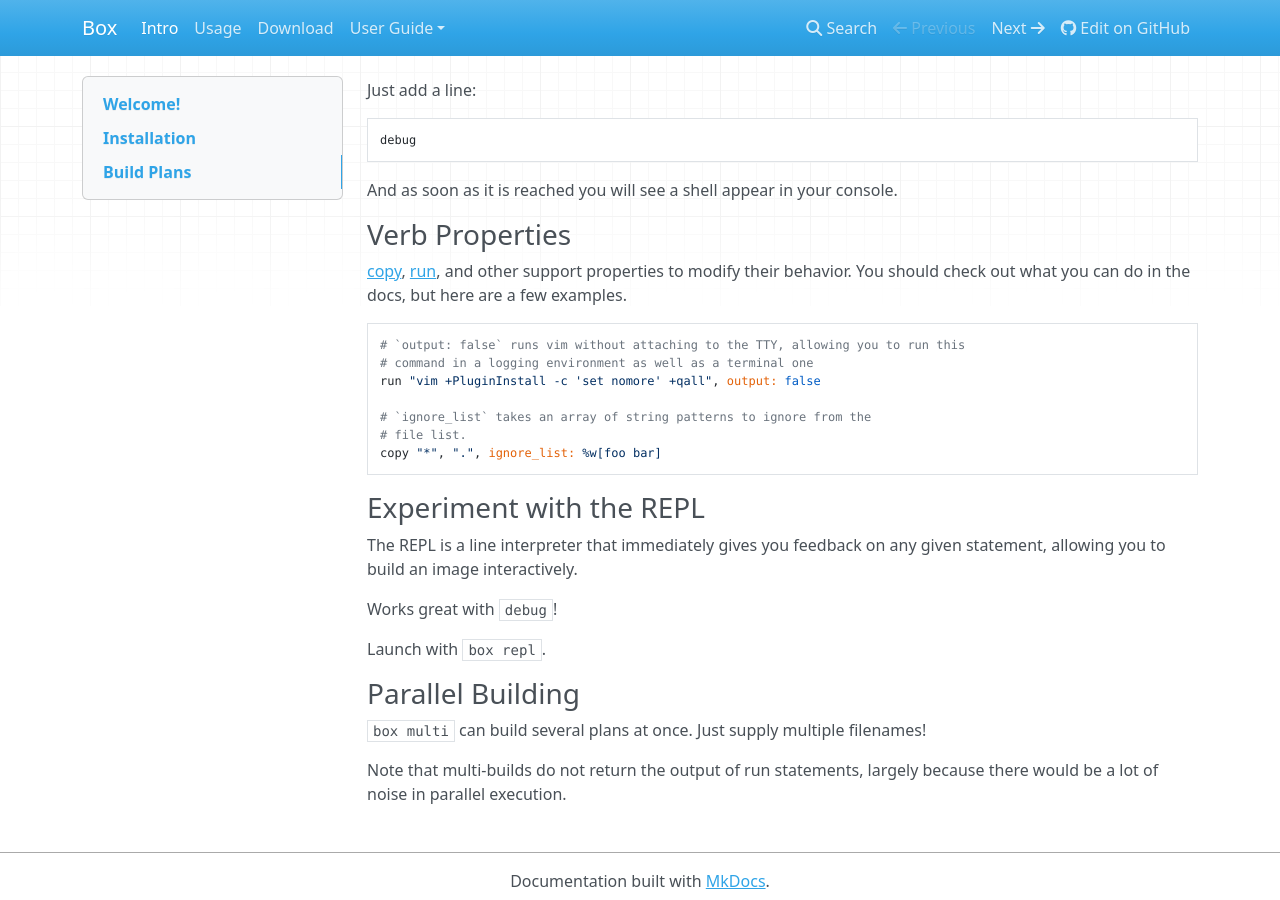
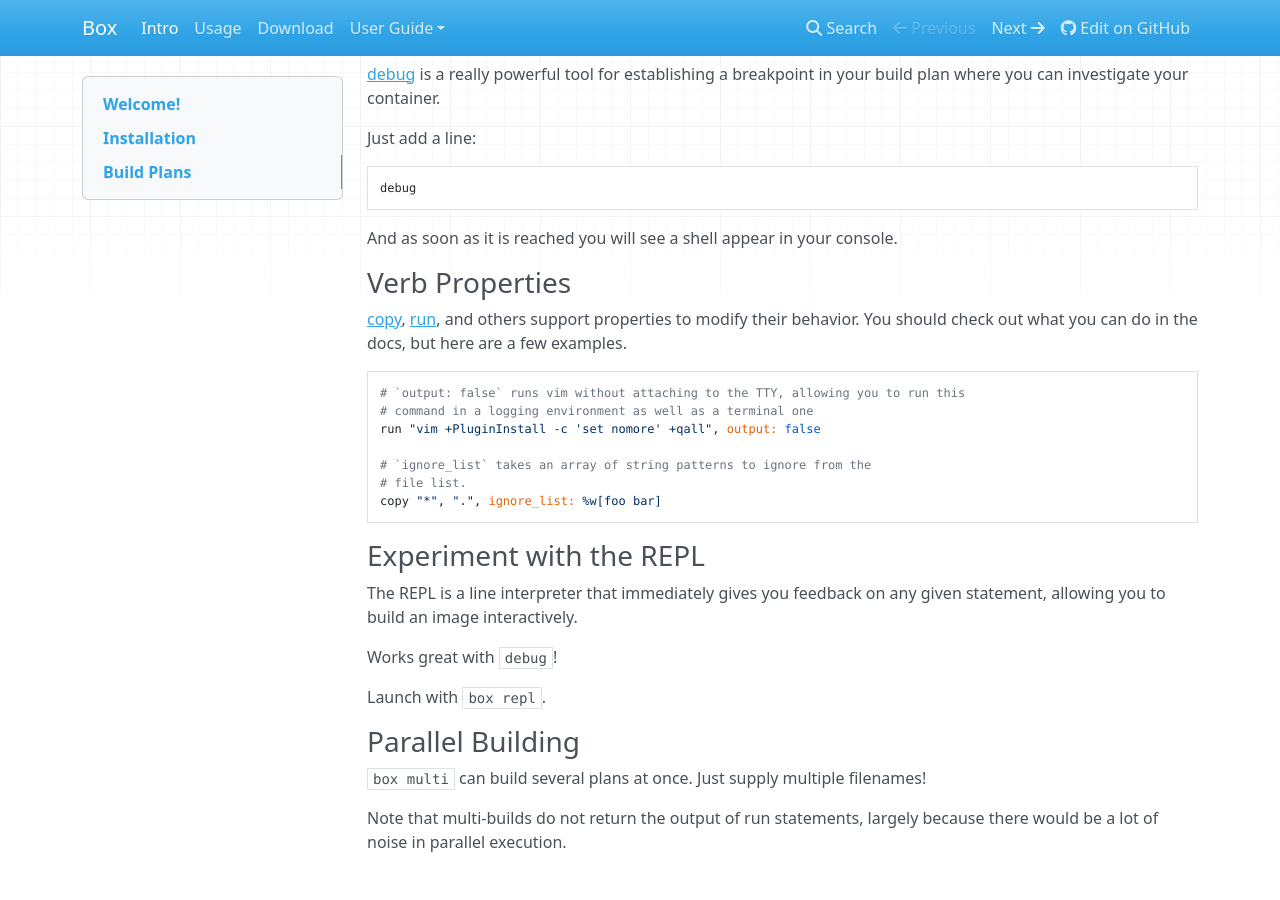
Before and after one commit to box-builder/box, an MkDocs documentation site: the page built from docs/index.md, in a window 1280 px wide and 900 px high, scrolled down 2122 px. Built offline with MkDocs 1.6.1, drawn with Linux system fonts in a browser that asks for light colours; nearby versions of some CDN libraries; old or Windows-style settings are respelled for this version of MkDocs; some of the changed text lies outside the part shown.

Commit message:
docs: fix up index.md.
Signed-off-by: Erik Hollensbe <github@hollensbe.org>

````diff
--- a/docs/index.md
+++ b/docs/index.md
@@ -128,7 +130,7 @@
 ### Verb Properties
 
 [copy](/user-guide/verbs/#copy), [run](/user-guide/verbs/#run), and
-other support properties to modify their behavior. You should check out
+others support properties to modify their behavior. You should check out
 what you can do in the docs, but here are a few examples.
 
 ```ruby
````
Also changed, not shown: other parts of docs/index.md (+2 -0 lines).
